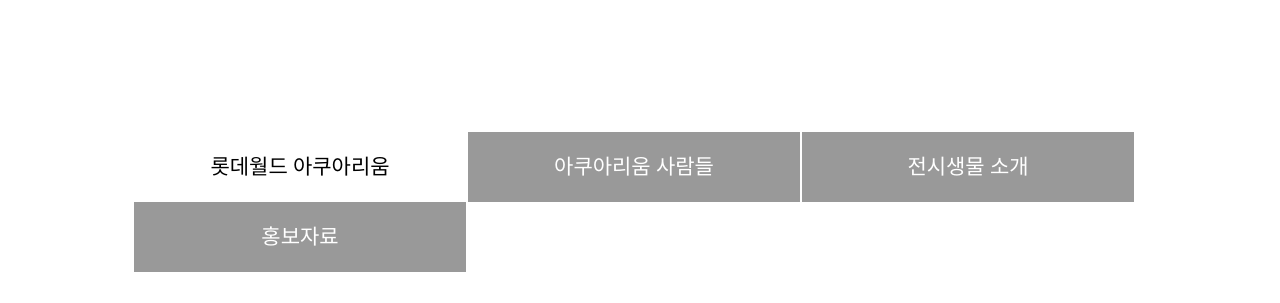
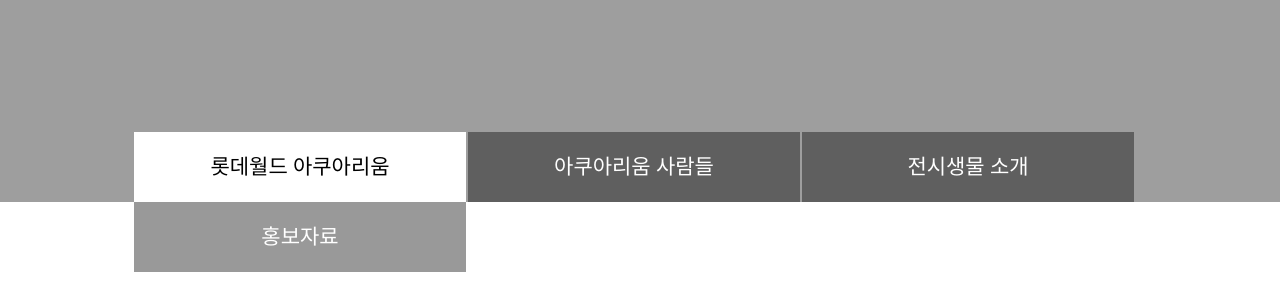
Before and after one commit to nime0110/akuarium, a plain HTML site: page sub.html in a window 1280 px wide. Shown: the part 350-653 px from the top of the page. Drawn offline with Linux system fonts and the light colour scheme; the site is published under a folder, as on GitHub Pages, so addresses that start at the root find nothing; a web font is replaced by a local one.

Commit message:
Update sub.css

```diff
--- a/css/sub.css
+++ b/css/sub.css
@@ -95,7 +95,7 @@
 
 #mainVisual {
   width: 100%; height: 552px;
-  background: url('/image/sub/main.png');
+  background: url('../image/sub/main.png');
 }
 #mainVisual > h1 {
   position: relative; top:276px;
```
